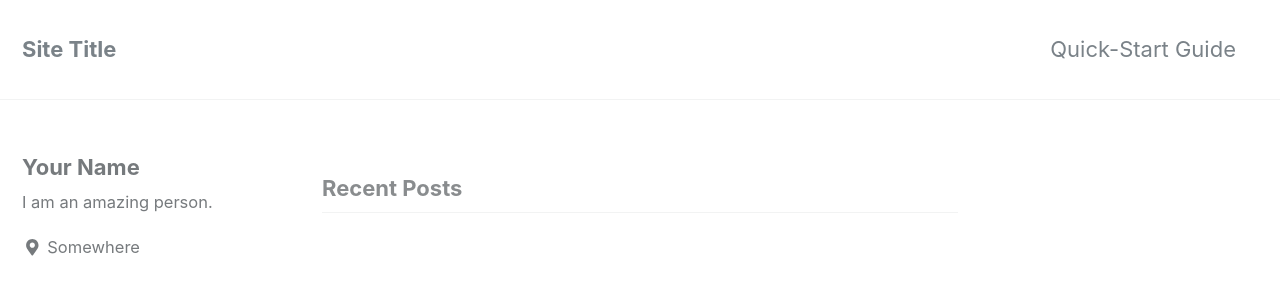
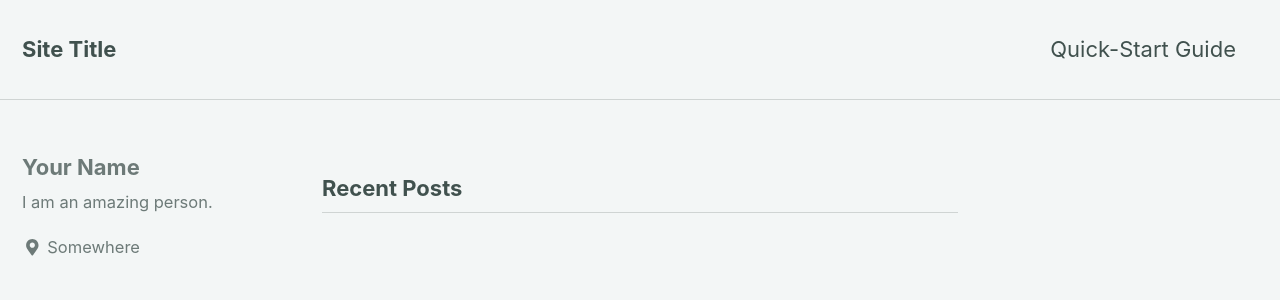
Before and after one commit to krtb/old-site-for-portfolio, a Jekyll site: the page built from index.html, in a window 1280 px wide and 900 px high. Shown: the top 300 px of the window. Built offline with Jekyll 4.4.1, drawn with Linux system fonts in a browser that asks for light colours; nearby versions of some CDN libraries; the list of posts is cut into pages by our own code.

Commit message:
change theme to mint

```diff
--- a/_config.yml
+++ b/_config.yml
@@ -1,3 +1,6 @@
+# to spin up website run: When using Bundler to manage gems you’ll want to run
+# Jekyll using bundle exec jekyll serve and bundle exec jekyll build.
+# ---
 # Welcome to Jekyll!
 #
 # This config file is meant for settings that affect your entire site, values
@@ -12,7 +15,7 @@
 
 # theme                  : "minimal-mistakes-jekyll"
 remote_theme           : "mmistakes/minimal-mistakes"
-minimal_mistakes_skin    : "default" # "air", "aqua", "contrast", "dark", "dirt", "neon", "mint", "plum", "sunrise"
+minimal_mistakes_skin    : "mint" # "air", "aqua", "contrast", "dark", "dirt", "neon", "mint", "plum", "sunrise"
 
 # Site Settings
 locale                   : "en-US"
```
Also changed, not shown: 2 other files.
